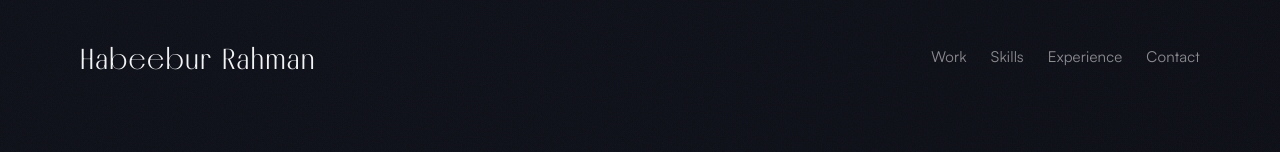
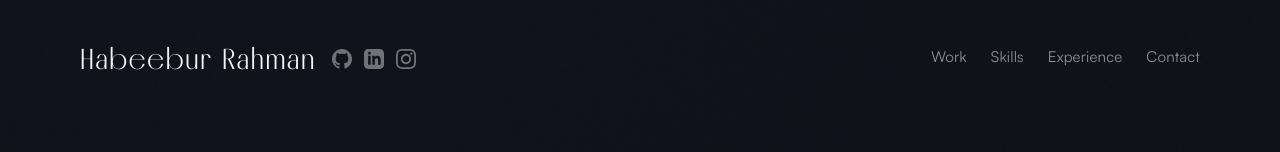
Before and after one commit to haxllo/ciqada.me, a Next.js app: page / in a window 1280 px wide. Shown: the top 152 px of the page. Built offline with nearby package versions, Linux system fonts and the light colour scheme.

Commit message:
Add social media icons to header
- Add GitHub, LinkedIn, and Instagram icons next to name
- Use SVG icons with subtle hover effects
- Icons change color to accent blue on hover
- Add smooth lift animation on hover
- Include proper aria-labels for accessibility

```diff
--- a/src/app/globals.css
+++ b/src/app/globals.css
@@ -149,6 +149,25 @@
 
 .nav-links a:hover::after {
   transform: scaleX(1);
+}
+
+.social-icon {
+  display: inline-flex;
+  align-items: center;
+  justify-content: center;
+  color: var(--color-muted);
+  transition: all 0.3s cubic-bezier(0.4, 0, 0.2, 1);
+  opacity: 0.8;
+}
+
+.social-icon:hover {
+  color: var(--color-accent);
+  opacity: 1;
+  transform: translateY(-2px);
+}
+
+.social-icon svg {
+  display: block;
 }
 
 .hero {
--- a/src/app/page.tsx
+++ b/src/app/page.tsx
@@ -6,7 +6,44 @@
     <div className="page">
       <div className="container">
         <header className="nav reveal" style={{ animationDelay: "0.05s" }}>
-          <div className="logo">Habeebur Rahman</div>
+          <div style={{ display: 'flex', alignItems: 'center', gap: '16px' }}>
+            <div className="logo">Habeebur Rahman</div>
+            <div style={{ display: 'flex', gap: '12px', alignItems: 'center' }}>
+              <a
+                href="https://github.com/haxllo"
+                target="_blank"
+                rel="noopener noreferrer"
+                className="social-icon"
+                aria-label="GitHub"
+              >
+                <svg width="20" height="20" viewBox="0 0 24 24" fill="currentColor">
+                  <path d="M12 0c-6.626 0-12 5.373-12 12 0 5.302 3.438 9.8 8.207 11.387.599.111.793-.261.793-.577v-2.234c-3.338.726-4.033-1.416-4.033-1.416-.546-1.387-1.333-1.756-1.333-1.756-1.089-.745.083-.729.083-.729 1.205.084 1.839 1.237 1.839 1.237 1.07 1.834 2.807 1.304 3.492.997.107-.775.418-1.305.762-1.604-2.665-.305-5.467-1.334-5.467-5.931 0-1.311.469-2.381 1.236-3.221-.124-.303-.535-1.524.117-3.176 0 0 1.008-.322 3.301 1.23.957-.266 1.983-.399 3.003-.404 1.02.005 2.047.138 3.006.404 2.291-1.552 3.297-1.23 3.297-1.23.653 1.653.242 2.874.118 3.176.77.84 1.235 1.911 1.235 3.221 0 4.609-2.807 5.624-5.479 5.921.43.372.823 1.102.823 2.222v3.293c0 .319.192.694.801.576 4.765-1.589 8.199-6.086 8.199-11.386 0-6.627-5.373-12-12-12z"/>
+                </svg>
+              </a>
+              <a
+                href="https://linkedin.com/in/msh-rahman"
+                target="_blank"
+                rel="noopener noreferrer"
+                className="social-icon"
+                aria-label="LinkedIn"
+              >
+                <svg width="20" height="20" viewBox="0 0 24 24" fill="currentColor">
+                  <path d="M19 0h-14c-2.761 0-5 2.239-5 5v14c0 2.761 2.239 5 5 5h14c2.762 0 5-2.239 5-5v-14c0-2.761-2.238-5-5-5zm-11 19h-3v-11h3v11zm-1.5-12.268c-.966 0-1.75-.79-1.75-1.764s.784-1.764 1.75-1.764 1.75.79 1.75 1.764-.783 1.764-1.75 1.764zm13.5 12.268h-3v-5.604c0-3.368-4-3.113-4 0v5.604h-3v-11h3v1.765c1.396-2.586 7-2.777 7 2.476v6.759z"/>
+                </svg>
+              </a>
+              <a
+                href="https://instagram.com/habeeb.codes"
+                target="_blank"
+                rel="noopener noreferrer"
+                className="social-icon"
+                aria-label="Instagram"
+              >
+                <svg width="20" height="20" viewBox="0 0 24 24" fill="currentColor">
+                  <path d="M12 2.163c3.204 0 3.584.012 4.85.07 3.252.148 4.771 1.691 4.919 4.919.058 1.265.069 1.645.069 4.849 0 3.205-.012 3.584-.069 4.849-.149 3.225-1.664 4.771-4.919 4.919-1.266.058-1.644.07-4.85.07-3.204 0-3.584-.012-4.849-.07-3.26-.149-4.771-1.699-4.919-4.92-.058-1.265-.07-1.644-.07-4.849 0-3.204.013-3.583.07-4.849.149-3.227 1.664-4.771 4.919-4.919 1.266-.057 1.645-.069 4.849-.069zm0-2.163c-3.259 0-3.667.014-4.947.072-4.358.2-6.78 2.618-6.98 6.98-.059 1.281-.073 1.689-.073 4.948 0 3.259.014 3.668.072 4.948.2 4.358 2.618 6.78 6.98 6.98 1.281.058 1.689.072 4.948.072 3.259 0 3.668-.014 4.948-.072 4.354-.2 6.782-2.618 6.979-6.98.059-1.28.073-1.689.073-4.948 0-3.259-.014-3.667-.072-4.947-.196-4.354-2.617-6.78-6.979-6.98-1.281-.059-1.69-.073-4.949-.073zm0 5.838c-3.403 0-6.162 2.759-6.162 6.162s2.759 6.163 6.162 6.163 6.162-2.759 6.162-6.163c0-3.403-2.759-6.162-6.162-6.162zm0 10.162c-2.209 0-4-1.79-4-4 0-2.209 1.791-4 4-4s4 1.791 4 4c0 2.21-1.791 4-4 4zm6.406-11.845c-.796 0-1.441.645-1.441 1.44s.645 1.44 1.441 1.44c.795 0 1.439-.645 1.439-1.44s-.644-1.44-1.439-1.44z"/>
+                </svg>
+              </a>
+            </div>
+          </div>
           <nav className="nav-links">
             <a href="#work">Work</a>
             <a href="#skills">Skills</a>
```
